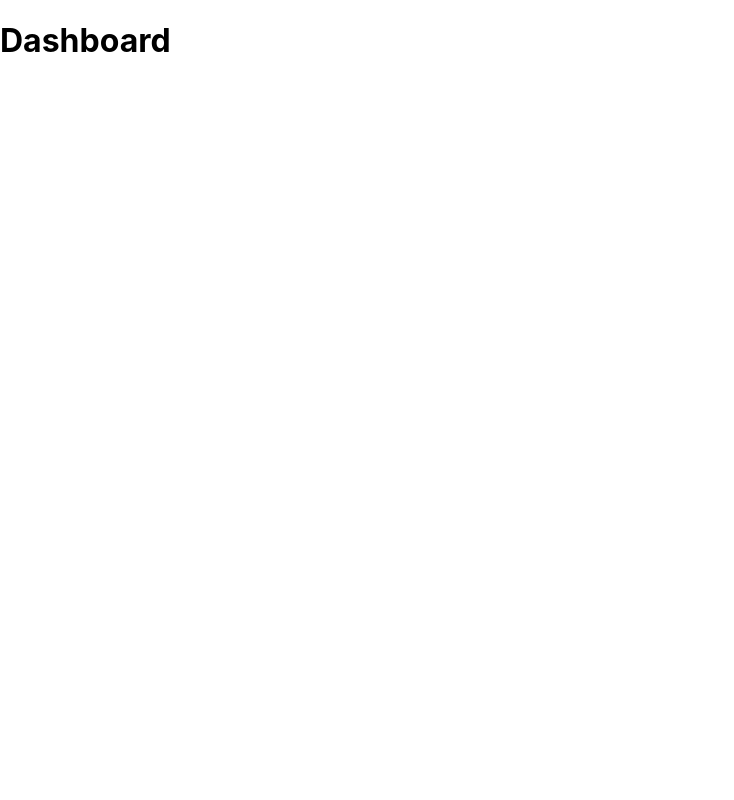
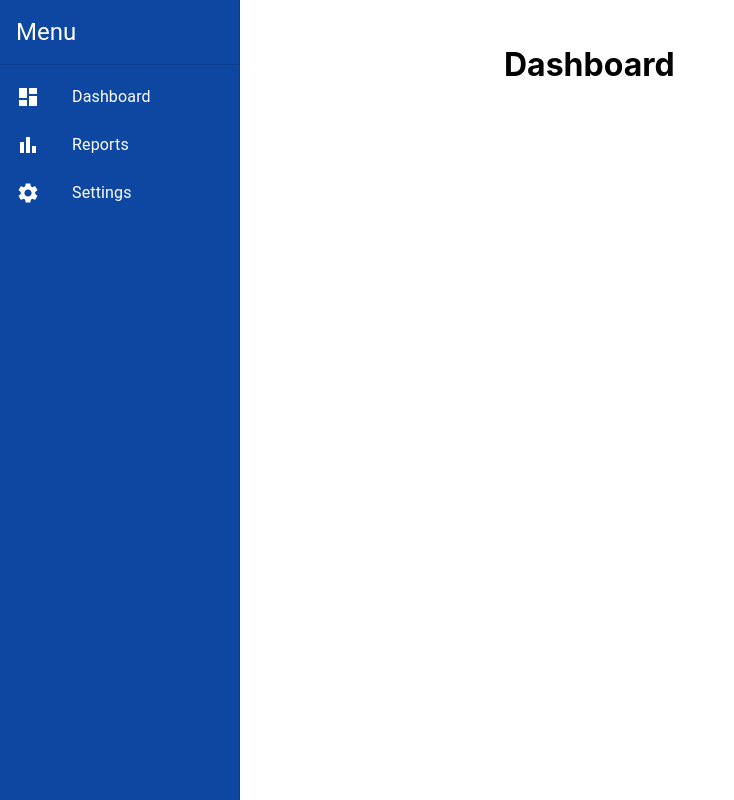
Before and after one commit to swatinaik2003/react-dashboard, a React (Create React App) app: page / in a window 1280 px wide. Shown: the whole page, without its empty margins (0-734 px from the left). Built offline with nearby package versions, Linux system fonts and the light colour scheme.

Commit message:
initial commit

```diff
--- a/src/App.js
+++ b/src/App.js
@@ -1,8 +1,59 @@
 import React from 'react';
+import { Drawer, List, ListItem, ListItemText, ListItemIcon, Divider, Box, Typography } from '@mui/material';
+import DashboardIcon from '@mui/icons-material/Dashboard';
+import SettingsIcon from '@mui/icons-material/Settings';
+import BarChartIcon from '@mui/icons-material/BarChart';
+
+const drawerWidth = 240;
+
+const Sidebar = () => {
+  return (
+    <Drawer
+      variant="permanent"
+      sx={{
+        width: drawerWidth,
+        flexShrink: 0,
+        '& .MuiDrawer-paper': { width: drawerWidth, boxSizing: 'border-box', backgroundColor: '#0d47a1', color: '#fff' },
+      }}
+    >
+      <Box sx={{ overflow: 'auto' }}>
+        <Typography variant="h5" sx={{ padding: '16px' }}>
+          Menu
+        </Typography>
+        <Divider />
+        <List>
+          <ListItem button>
+            <ListItemIcon>
+              <DashboardIcon style={{ color: '#fff' }} />
+            </ListItemIcon>
+            <ListItemText primary="Dashboard" />
+          </ListItem>
+          <ListItem button>
+            <ListItemIcon>
+              <BarChartIcon style={{ color: '#fff' }} />
+            </ListItemIcon>
+            <ListItemText primary="Reports" />
+          </ListItem>
+          <ListItem button>
+            <ListItemIcon>
+              <SettingsIcon style={{ color: '#fff' }} />
+            </ListItemIcon>
+            <ListItemText primary="Settings" />
+          </ListItem>
+        </List>
+      </Box>
+    </Drawer>
+  );
+};
 
 const Dashboard = () => {
   return (
-    <h1>Dashboard</h1>
+    <Box sx={{ display: 'flex' }}>
+      <Sidebar />
+      <Box component="main" sx={{ flexGrow: 1, p: 3, ml: `${drawerWidth}px` }}>
+        <h1>Dashboard</h1>
+      </Box>
+    </Box>
   );
 };
 
```
